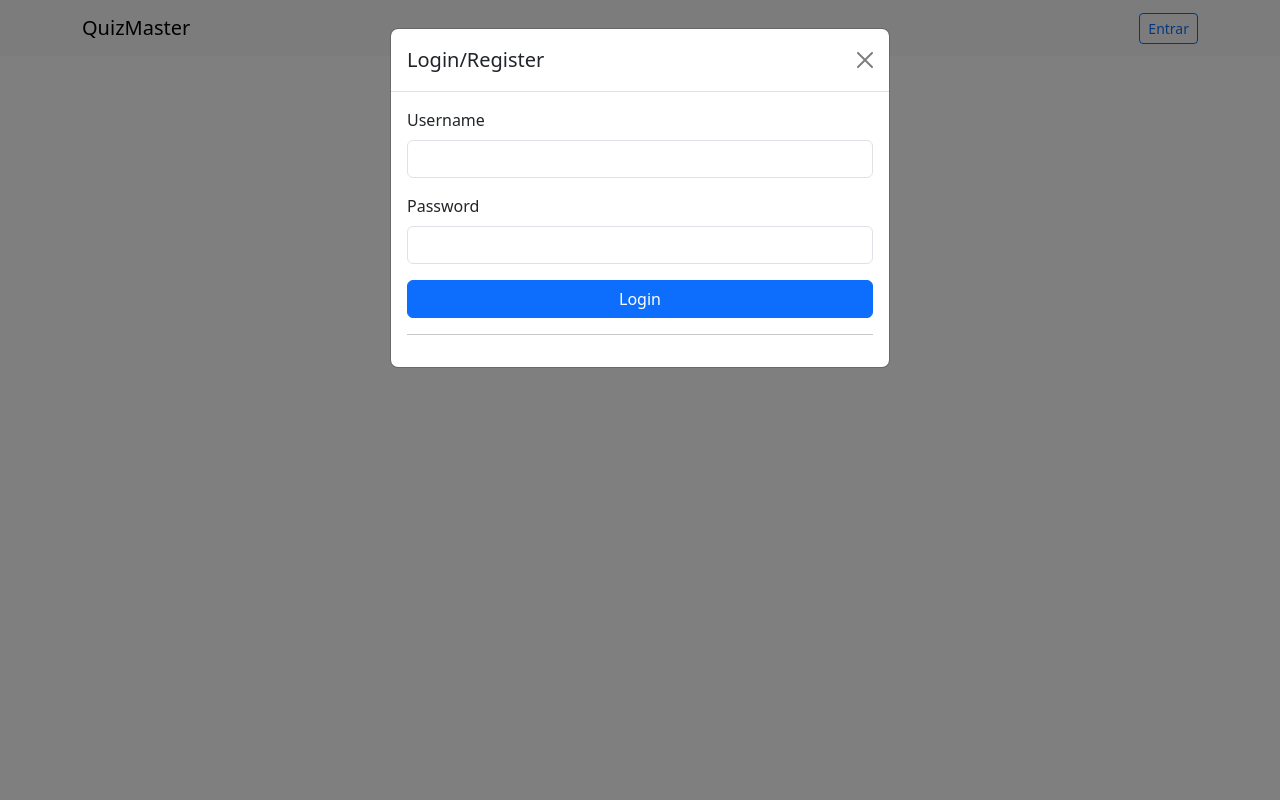
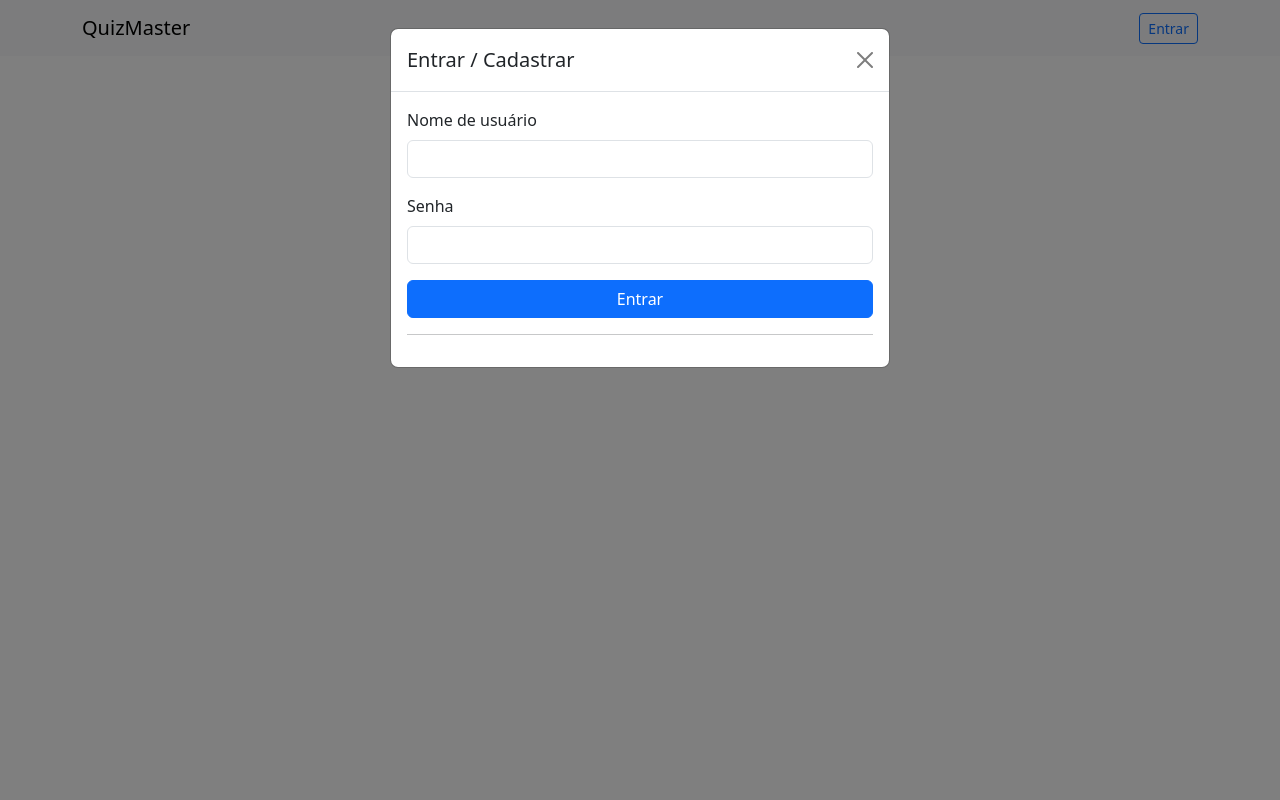
Before and after one commit to gvlk/apigame, a Flask app: page / in a window 1280 px wide, after a click on "Entrar". Run offline with Flask 3, Linux system fonts and the light colour scheme; parts of the project's set-up code (start-up, migrations or seed data) failed here and were passed over.

Commit message:
english words translated

```diff
--- a/apigame/templates/modal_auth.html
+++ b/apigame/templates/modal_auth.html
@@ -2,20 +2,20 @@
     <div class="modal-dialog">
         <div class="modal-content">
             <div class="modal-header">
-                <h5 class="modal-title" id="authModalLabel">Login/Register</h5>
+                <h5 class="modal-title" id="authModalLabel">Entrar / Cadastrar</h5>
                 <button type="button" class="btn-close" data-bs-dismiss="modal" aria-label="Close"></button>
             </div>
             <div class="modal-body">
                 <form method="POST" action="{{ url_for('auth.login') }}">
                     <div class="mb-3">
-                        <label for="username" class="form-label">Username</label>
+                        <label for="username" class="form-label">Nome de usuário</label>
                         <input type="text" class="form-control" id="username" name="username" required>
                     </div>
                     <div class="mb-3">
-                        <label for="password" class="form-label">Password</label>
+                        <label for="password" class="form-label">Senha</label>
                         <input type="password" class="form-control" id="password" name="password" required>
                     </div>
-                    <button type="submit" class="btn btn-primary w-100">Login</button>
+                    <button type="submit" class="btn btn-primary w-100">Entrar</button>
                 </form>
 
                 <hr>
```
